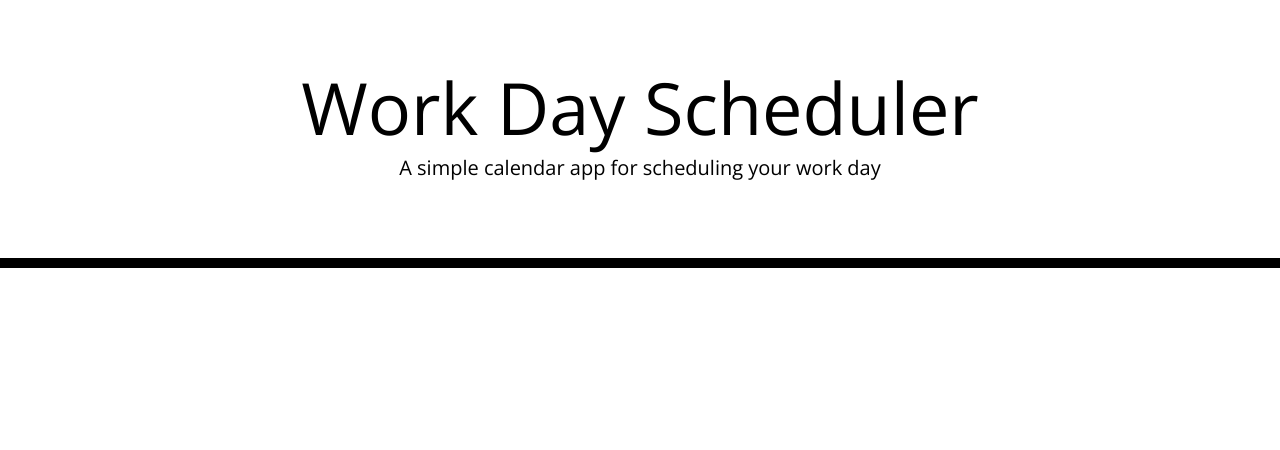
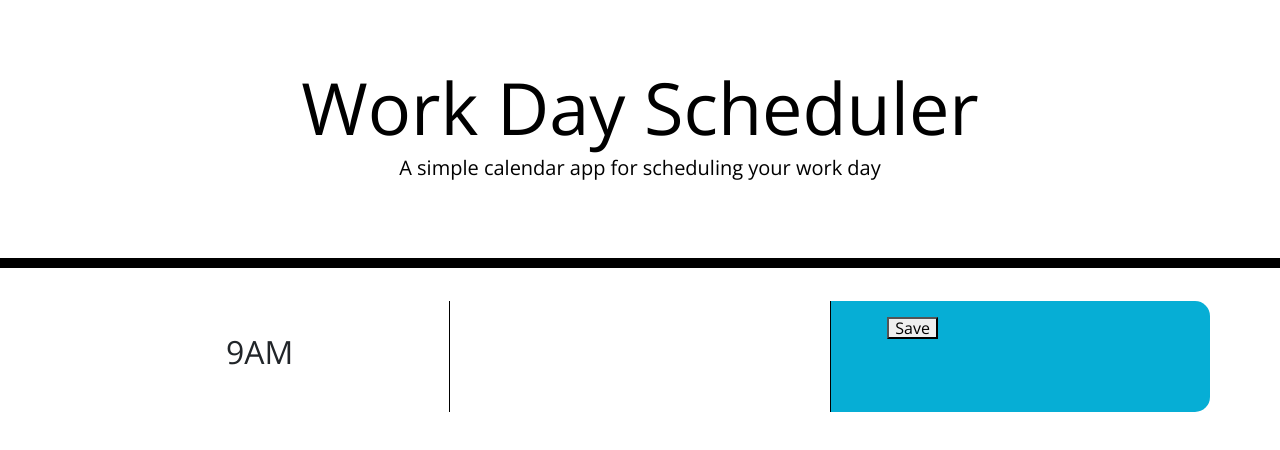
Before and after one commit to apal96/Work-day-schedule, a plain HTML site: page Develop/index.html in a window 1280 px wide. Drawn offline with nearby package versions, Linux system fonts and the light colour scheme.

Commit message:
add 1st row and columns

```diff
--- a/Develop/index.html
+++ b/Develop/index.html
@@ -30,6 +30,17 @@
     </header>
     <div class="container">
       <!-- Timeblocks go here -->
+      <div class="row ">
+        <div class="col time-block ">
+          <h2>9AM</h2>
+        </div>
+          <textarea class = "col description">
+          </textarea>
+        <div class = "col saveBtn">
+          <button>Save</button>
+
+        </div>
+      </div>
     </div>
 
     <script src="https://cdnjs.cloudflare.com/ajax/libs/jquery/3.2.1/jquery.min.js"></script>
```
